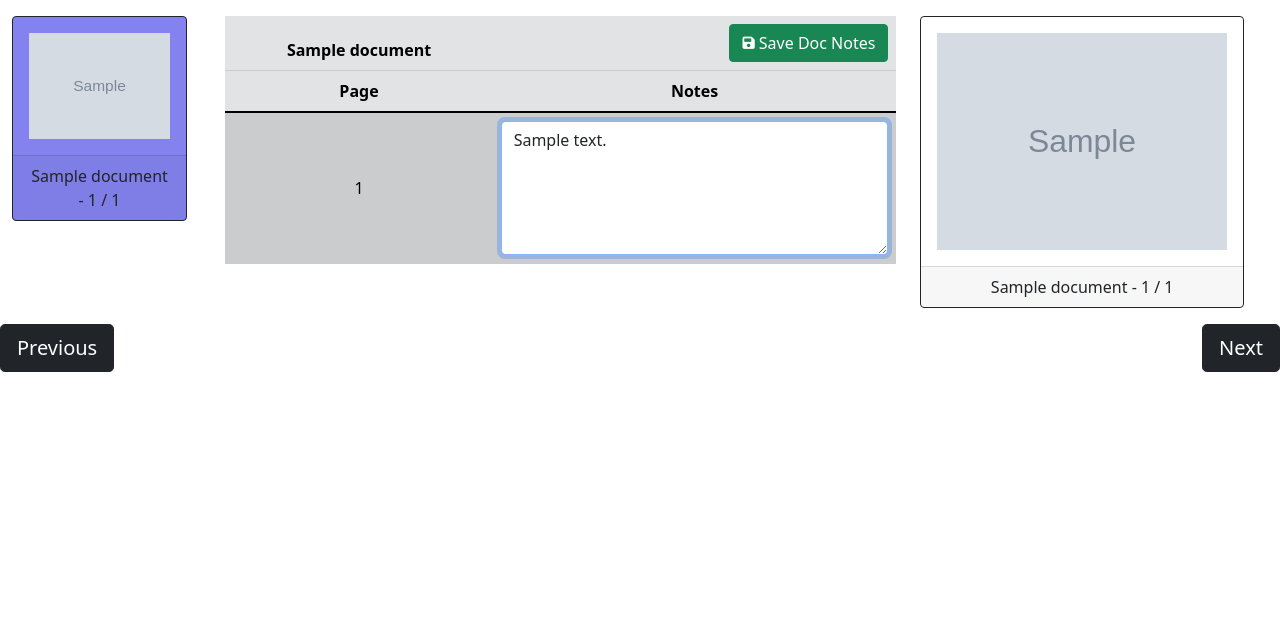
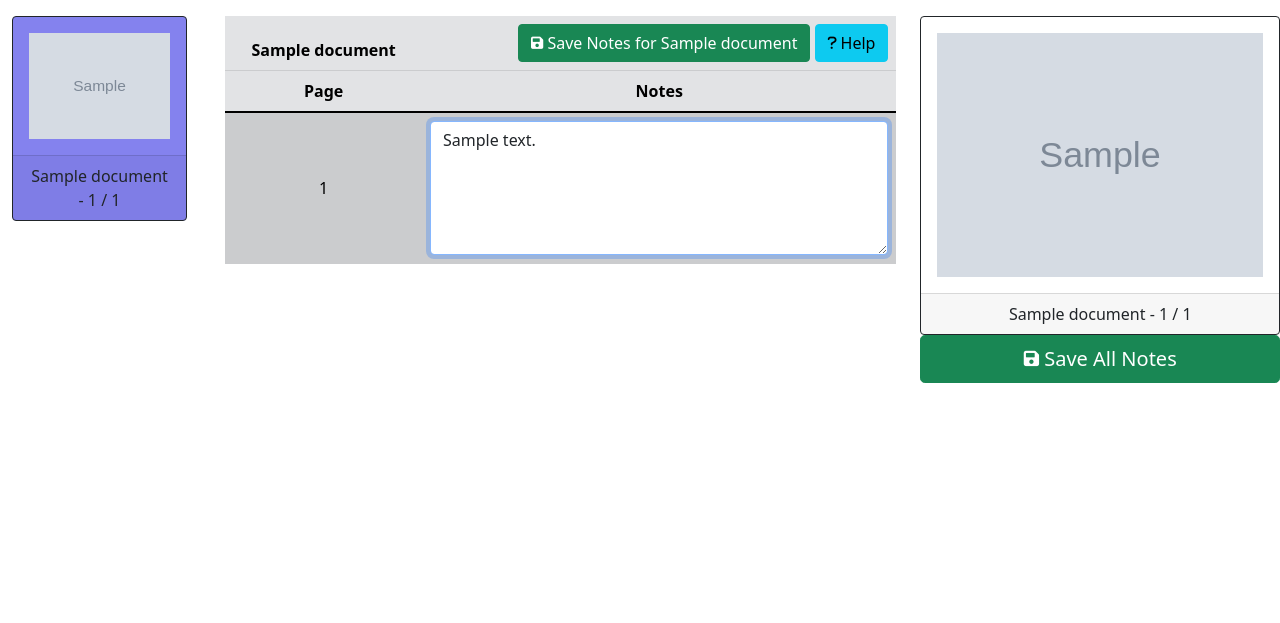
Before and after one commit to austinjhunt/polydoc, a Django app: page /multiview/1 in a window 1280 px wide. Shown: the part 56-679 px from the top of the page. Run offline with Django 4.2, Linux system fonts and the light colour scheme; a user stored in the database is signed in; tables that the repository leaves empty hold one stand-in row (values such as "Sample post"); grey boxes marked "Sample" are stand-in pictures; parts of the project's set-up code (start-up, migrations or seed data) failed here and were passed over; some libraries are stand-ins or nearby versions.

Commit message:
better toasts, popups, tooltips; improved js with async functions

```diff
--- a/app/templates/master.html
+++ b/app/templates/master.html
@@ -62,7 +62,7 @@
     </div>
   </nav>
   <div aria-live="polite" aria-atomic="true" class="position-relative ">
-    <div class="toast-container position-absolute end-0 top-0 p-3">
+    <div class="toast-container position-absolute end-0 top-0 p-3" style="z-index: 10;">
       <div class="toast" role="alert" aria-live="assertive" aria-atomic="true">
         <div class="toast-header">
           <strong class="me-auto toast-bold">Toast</strong>
@@ -79,6 +79,7 @@
 
   <div class="container-fluid fixed-bottom footer-wrapper">
     <footer class="d-flex flex-wrap justify-content-between align-items-center py-3 my-4 border-top ">
+
       <p class="col-md-4 mb-0 text-muted">© 2022 PolyDoc</p>
 
       <a href="/"
--- a/app/templates/multiview.html
+++ b/app/templates/multiview.html
@@ -86,7 +86,7 @@
                 }).then(response => response.json())
                     .then(response => {
                         // wait for successful update before closing notes
-                        var toast = document.querySelector('.toast');
+                        let toast = document.querySelector('.toast');
                         toast.querySelector('.toast-bold').textContent = 'Notes Updated';
                         toast.querySelector('.toast-when').textContent = 'Just Now';
                         toast.querySelector('.toast-body').textContent = response['result'];
@@ -113,7 +113,6 @@
                     btn.classList.toggle('btn-success');
                     btn.innerHTML = '<i class="fa fa-save"></i> Save Page Notes';
                     notesContainer.classList.toggle('active');
-
                 }
             }
             let focusDoc = (docId) => {
--- a/app/templates/multiview2.html
+++ b/app/templates/multiview2.html
@@ -5,8 +5,9 @@
     <div class="row">
         <div class="col-sm-12 col-md-2">
             {% for doc in documents %}
-            <div class="multiview-document {% if forloop.counter == 1 %} active {% endif %}"
-                data-docindex="{{forloop.counter}}" data-currentpage="1" id="doc-{{doc.id}}">
+            <div class="multiview-document {% if forloop.counter == 1 %} active {% endif %}" data-bs-placement="right"
+                data-bs-toggle="tooltip" type="button" title="Click to bring this document into focus on the right"
+                data-docindex="{{forloop.counter}}" data-docid="{{doc.id}}" data-currentpage="1" id="doc-{{doc.id}}">
                 {% for page in doc.pages %}
                 <div class="card w-100 multiview-page border border-dark rounded {% if forloop.counter != 1 %} d-none {% endif %} "
                     data-pageindex="{{forloop.counter}}">
@@ -31,9 +32,19 @@
                     <thead>
                         <tr>
                             <th class="text-center">{{doc.title}}</th>
-                            <th class="text-end"><button onclick="saveDocumentNotes(`{{doc.id}}`);" role="button"
-                                    class="btn-success btn btn-md"><i class="fa fa-save fa-sm"></i> Save Doc
-                                    Notes</button></th>
+                            <th class="text-end">
+                                <button onclick="saveDocumentNotes({docID: `{{doc.id}}`, showToast: true});"
+                                    data-bs-placement="top" data-bs-toggle="tooltip"
+                                    title="Click to save notes for this document only (the below table)" role="button"
+                                    type="button" class="btn-success btn btn-md"><i class="fa fa-save fa-sm"></i> Save
+                                    Notes for
+                                    {{doc.title}}</button>
+                                <button type="button" class="btn btn-info btn-md" data-bs-toggle="tooltip"
+                                    data-bs-placement="top"
+                                    title="Use the up and down arrows to move between documents; use the left and right arrows to move between pages on a document. When editing notes, be sure to save before leaving the page.">
+                                    <i class="fa fa-question fa-sm"></i> Help
+                                </button>
+                            </th>
                         </tr>
                         <tr>
                             <th class="text-center" scope="col">Page</th>
@@ -55,8 +66,8 @@
             </div>
             <div class="col-sm-4 preview-container">
                 {% for doc in documents %}
-                <div class="doc-preview {% if forloop.counter != 1 %} d-none {% endif %}" data-currentpage="1"
-                    data-docindex="{{forloop.counter}}" id="doc-{{doc.id}}-preview">
+                <div class="doc-preview position-fixed {% if forloop.counter != 1 %} d-none {% endif %}"
+                    data-currentpage="1" data-docindex="{{forloop.counter}}" id="doc-{{doc.id}}-preview">
                     {% for page in doc.pages %}
                     <div class="card w-100 multiview-page border border-dark rounded {% if forloop.counter != 1 %} d-none {% endif %} "
                         data-pageindex="{{forloop.counter}}">
@@ -70,6 +81,13 @@
                         </div>
                     </div>
                     {% endfor %}
+                    <div class="text-center">
+                        <button data-bs-placement="top" data-bs-toggle="tooltip"
+                            title="Click to save notes for all {{documents|length}} documents" type="button"
+                            class="btn btn-lg btn-success w-100" role="button" onclick="saveAllDocumentNotes()">
+                            <i class="fa fa-sm fa-save"></i> Save All Notes</button>
+                    </div>
+
                 </div>
                 {% endfor %}
             </div>
@@ -125,8 +143,34 @@
     let CSRF_TOKEN;
     let TOAST;
 
+    let saveAllDocumentNotes = () => {
+        let docs = document.querySelectorAll('.multiview-document');
+        let numDocs = docs.length;
+        let counter = 0;
+        docs.forEach((el, i) => {
+            let docid = el.dataset.docid;
+            saveDocumentNotes({
+                docID: docid,
+                showToast: false, // don't show toast for every single document
+            }).then(response => {
+                counter += 1;
+                // show toast when done
+                if (counter == numDocs) {
+                    let toast = document.querySelector('.toast');
+                    toast.querySelector('.toast-bold').textContent = 'Success';
+                    toast.querySelector('.toast-when').textContent = 'Just Now';
+                    toast.querySelector('.toast-body').textContent = `Notes updated for all ${numDocs} documents`;
+                    TOAST.show();
+                }
+            });
 
-    let saveDocumentNotes = (docID) => {
+        });
+
+    }
+
+    let saveDocumentNotes = async (props) => {
+        let docID = props.docID;
+        let showToast = props.showToast;
         // build JSON object representing all notes for this document
         let data = {
             'pages': [...document.querySelectorAll(`#doc-${docID}-table tbody tr.tr-doc-page`)].map((el) => {
@@ -136,7 +180,7 @@
                 }
             })
         }
-        fetch(`/document/${docID}/save-notes/`, {
+        return fetch(`/document/${docID}/save-notes/`, {
             method: "POST",
             body: JSON.stringify(data),
             headers: {
@@ -145,7 +189,13 @@
         })
             .then(response => response.json())
             .then(data => {
-                console.log(data.result);
+                if (showToast) {
+                    let toast = document.querySelector('.toast');
+                    toast.querySelector('.toast-bold').textContent = 'Notes Updated';
+                    toast.querySelector('.toast-when').textContent = 'Just Now';
+                    toast.querySelector('.toast-body').textContent = data.result;
+                    TOAST.show(); // the Toast object corresponding to the above HTML element
+                }
             })
     }
 
@@ -170,16 +220,24 @@
                         "X-CSRFToken": CSRF_TOKEN,
                     },
                 })
-                    .then((response) => response.json())
-                    .then((response) => console.log(response));
+                    .then((response) => response.json());
             });
 
-            document.querySelectorAll("a[data-bs-toggle]").forEach((el, index) => {
-                let tooltip = new bootstrap.Tooltip(el);
-            });
+            prepareTooltips();
         }
     };
 
+    let prepareTooltips = () => {
+        document.querySelectorAll("a[data-bs-toggle]").forEach((el, index) => {
+            let tooltip = new bootstrap.Tooltip(el);
+        });
+        document.querySelectorAll("button[data-bs-toggle]").forEach((el, index) => {
+            let tooltip = new bootstrap.Tooltip(el);
+        });
+        document.querySelectorAll("div[data-bs-toggle]").forEach((el, index) => {
+            let tooltip = new bootstrap.Tooltip(el);
+        });
+    }
     let updateCurrentPageForAllDocs = (newPageIndex) => {
         document.querySelectorAll(".multiview-document").forEach((el, index) => {
             el.dataset.currentpage = newPageIndex.toString();
@@ -200,7 +258,8 @@
         document.querySelectorAll(".tr-doc-page").forEach((trDocPage) => {
             if (trDocPage.dataset.pageindex == currentPageIndex.toString()) {
                 trDocPage.classList.add('table-active');
-                trDocPage.querySelector('textarea').focus();
+                let notes = trDocPage.querySelector('textarea')
+                notes.focus(); notes.scrollIntoView();
             } else { trDocPage.classList.remove('table-active') }
         });
     }
@@ -208,7 +267,6 @@
     function multiviewPreviousPage() {
         let firstDocument = document.querySelector(".multiview-document");
         let currentPageIndex = firstDocument.dataset.currentpage;
-        console.log(`currentPageIndex in multiviewPreviousPage = ${currentPageIndex}`);
         if (parseInt(currentPageIndex) - 1 >= 1) {
             currentPageIndex = Math.max(1, parseInt(currentPageIndex) - 1);
             showCurrentPageForAllDocs(currentPageIndex);
@@ -219,7 +277,6 @@
     function multiviewNextPage() {
         let firstDocument = document.querySelector(".multiview-document");
         let currentPageIndex = firstDocument.dataset.currentpage;
-        console.log(`currentPageIndex in multiviewNextPage = ${currentPageIndex}`);
         let maxPages = firstDocument.querySelectorAll(".multiview-page").length;
         if (parseInt(currentPageIndex) + 1 <= maxPages) {
             currentPageIndex = Math.min(maxPages, parseInt(currentPageIndex) + 1);
@@ -277,23 +334,12 @@
             multiviewNextPage();
         } else if (e.keyCode == "38") {
             // up, bring previous document into focus
-            console.log('bringing previous document into focus');
             focusDocument('previous');
 
         } else if (e.keyCode == "40") {
             //down, bring next document into focus
-            console.log('bringing next document into focus');
             focusDocument('next');
         }
     }
-
-
 </script>
-
-
-<div class="page-nav-buttons mb-5">
-    <button class="float-start d-inline btn btn-dark btn-lg" onclick="multiviewPreviousPage()">Previous</button>
-
-    <button class="float-end d-inline btn btn-dark btn-lg" onclick="multiviewNextPage()">Next</button>
-</div>
 {% endblock %}
--- a/app/views.py
+++ b/app/views.py
@@ -285,12 +285,17 @@ class DocumentSaveNotesView(LoginRequiredMixin, View):
                     print(e)
                     num_pages_failed += 1
 
+            if num_pages_failed == 0:
+                msg = f'Successfully saved notes for {num_pages_saved} pages'
+            else:
+                msg = (
+                    f'Successfully saved notes for {num_pages_saved} pages; '
+                    f'Failed to save notes for {num_pages_failed} pages'
+                )
+
             return JsonResponse(
                 {
-                    'result': (
-                        f'successfully saved {num_pages_saved} pages; '
-                        f'failed to save {num_pages_failed} pages'
-                    )
+                    'result': msg
                 }
             )
         else:
```
Also changed, not shown: app/templates/profile.html (+4 -4 lines), app/context.py (line endings or trailing spaces).
